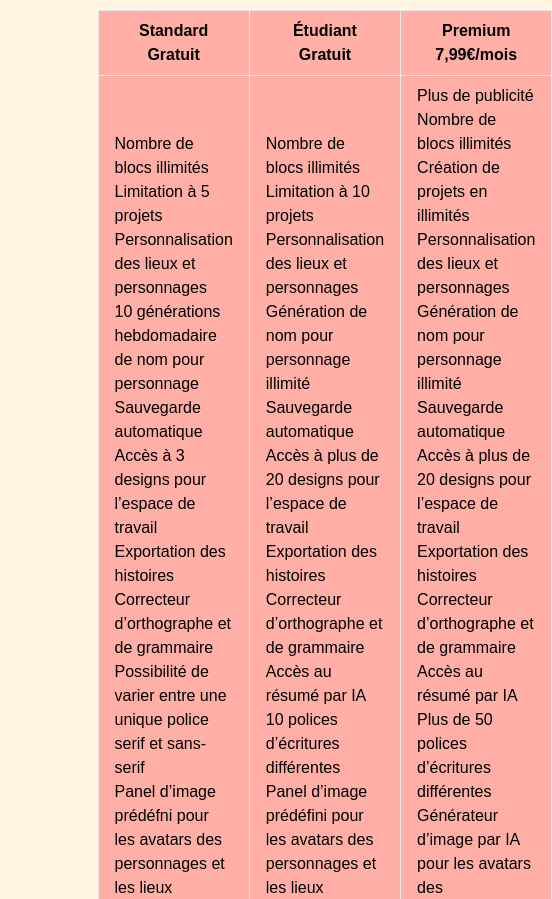
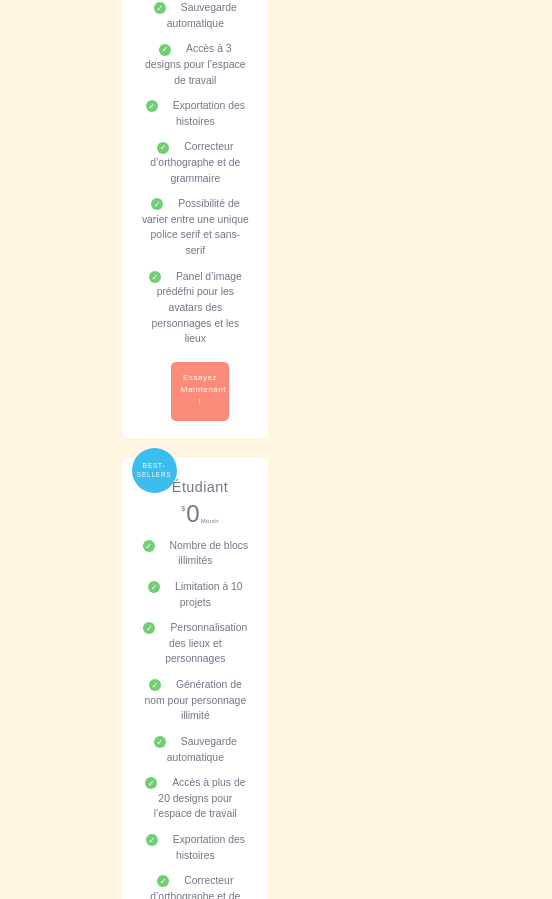
Before and after one commit to Nuxnuxx/Pluma, a React (Create React App) app in the folder client/: page /premium in a window 390 px wide. Shown: the part 1101-2000 px from the top of the page, 552 px wide, since content can reach past the window. Built offline with nearby package versions, Linux system fonts and the light colour scheme.

Commit message:
Tableau des prestations - PlumaPremium

```diff
--- a/client/src/siteVitrine/pages/PlumaPremium.js
+++ b/client/src/siteVitrine/pages/PlumaPremium.js
@@ -16,61 +16,73 @@ const PlumaPremium = () => {
                     </div>
                 </div>
             </div>
-            <div className="flex justify-center mt-4">
-                <img src="/assets/pile-de-livre.png" alt="pile de livre" className="pile-de-livre"/>
-                <div className="sous-titre mt-56">
-                    <p>Soyez Organisé et créatif pour seulement 7,99€ par mois</p>
-                </div>
+            <div className="pricingTable w-1/2 mx-auto mt-10">
+                <h2 className="pricingTable-title">Trouve la plume qui te convient.</h2>
+                <h3 className="pricingTable-subtitle">Soyez Organisé et créatif pour seulement 7,99€ par mois.</h3>
+
+                <ul className="pricingTable-firstTable">
+                    <li className="pricingTable-firstTable_table">
+                        <h1 className="pricingTable-firstTable_table__header">Standard</h1>
+                        <p className="pricingTable-firstTable_table__pricing">
+                            <span>$</span><span>0</span><span>Month</span></p>
+                        <ul className="pricingTable-firstTable_table__options">
+                            <li>Nombre de blocs illimités</li>
+                            <li>Limitation à 5 projets</li>
+                            <li>Personnalisation des lieux et personnages</li>
+                            <li>10 générations hebdomadaire de nom pour personnage</li>
+                            <li>Sauvegarde automatique</li>
+                            <li>Accès à 3 designs pour l’espace de travail</li>
+                            <li>Exportation des histoires</li>
+                            <li>Correcteur d’orthographe et de grammaire</li>
+                            <li>Possibilité de varier entre une unique police serif et sans-serif</li>
+                            <li>Panel d’image prédéfni pour les avatars des personnages et les lieux</li>
+                        </ul>
+                        <button className="pricingTable-firstTable_table__getstart">Essayez Maintenant !</button>
+                    </li>
+                    <li className="pricingTable-firstTable_table">
+                        <h1 className="pricingTable-firstTable_table__header">Étudiant</h1>
+                        <p className="pricingTable-firstTable_table__pricing">
+                            <span>$</span><span>0</span><span>Month</span></p>
+                        <ul className="pricingTable-firstTable_table__options">
+                            <li>Nombre de blocs illimités</li>
+                            <li>Limitation à 10 projets</li>
+                            <li>Personnalisation des lieux et personnages</li>
+                            <li>Génération de nom pour personnage illimité</li>
+                            <li>Sauvegarde automatique</li>
+                            <li>Accès à plus de 20 designs pour l’espace de travail</li>
+                            <li>Exportation des histoires</li>
+                            <li>Correcteur d’orthographe et de grammaire</li>
+                            <li>10 polices d’écritures différentes</li>
+                            <li>Panel d’image prédéfni pour les avatars des personnages et les lieux</li>
+                            <li>Accès au résumé par IA</li>
+                        </ul>
+                        <button className="pricingTable-firstTable_table__getstart">Essayez Maintenant !</button>
+                    </li>
+                    <li className="pricingTable-firstTable_table">
+                        <h1 className="pricingTable-firstTable_table__header">Premium</h1>
+                        <p className="pricingTable-firstTable_table__pricing">
+                            <span>$</span><span>7,99</span><span>Month</span></p>
+                        <ul className="pricingTable-firstTable_table__options">
+                            <li>Nombre de blocs illimités</li>
+                            <li>Création de projets en illimités</li>
+                            <li>Personnalisation des lieux et personnages</li>
+                            <li>Génération de nom pour personnage illimité</li>
+                            <li>Sauvegarde automatique</li>
+                            <li>Accès à plus de 20 designs pour l’espace de travail</li>
+                            <li>Exportation des histoires</li>
+                            <li>Correcteur d’orthographe et de grammaire</li>
+                            <li>Plus de 50 polices d’écritures différentes</li>
+                            <li>Panel d’image prédéfni pour les avatars des personnages et les lieux</li>
+                            <li>Accès au résumé par IA</li>
+                            <li>Génération d'image par IA pour les avatars des personnages et les lieux</li>
+                        </ul>
+                        <button className="pricingTable-firstTable_table__getstart">Essayez Maintenant !</button>
+                    </li>
+                </ul>
             </div>
-            <div className="w-1/2 mx-auto mt-10">
-                <table className="table-auto custom-table">
-                <thead>
-                    <tr>
-                        <th className="border px-4 py-2">Standard Gratuit</th>
-                        <th className="border px-4 py-2">Étudiant Gratuit</th>
-                        <th className="border px-4 py-2">Premium 7,99€/mois</th>
-                    </tr>
-                    </thead>
-                    <tbody>
-                        <tr>
-                            <td className="border px-4 py-2">Nombre de blocs illimités<br />
-                                Limitation à 5 projets<br />
-                                Personnalisation des lieux et personnages<br />
-                                10 générations hebdomadaire de nom pour personnage<br />
-                                Sauvegarde automatique<br />
-                                Accès à 3 designs pour l’espace de travail<br />
-                                Exportation des histoires<br />
-                                Correcteur d’orthographe et de grammaire<br />
-                                Possibilité de varier entre une unique police serif et sans-serif<br />
-                                Panel d’image prédéfni pour les avatars des personnages et les lieux</td>
-                            <td className="border px-4 py-2">Nombre de blocs illimités<br />
-                                Limitation à 10 projets<br />
-                                Personnalisation des lieux et personnages<br />
-                                Génération de nom pour personnage illimité<br />
-                                Sauvegarde automatique<br />
-                                Accès à plus de 20 designs pour l’espace de travail<br />
-                                Exportation des histoires<br />
-                                Correcteur d’orthographe et de grammaire<br />
-                                Accès au résumé par IA<br />
-                                10 polices d’écritures différentes<br />
-                                Panel d’image prédéfini pour les avatars des personnages et les lieux</td>
-                            <td className="border px-4 py-2">Plus de publicité<br />
-                                Nombre de blocs illimités<br />
-                                Création de projets en illimités<br />
-                                Personnalisation des lieux et personnages<br />
-                                Génération de nom pour personnage illimité<br />
-                                Sauvegarde automatique<br />
-                                Accès à plus de 20 designs pour l’espace de travail<br />
-                                Exportation des histoires<br />
-                                Correcteur d’orthographe et de grammaire<br />
-                                Accès au résumé par IA<br />
-                                Plus de 50 polices d’écritures différentes<br />
-                                Générateur d’image par IA pour les avatars des personnages et les lieux</td>
-                        </tr>
-                    </tbody>
-                </table>
-            </div>
-            <div className="grid grid-cols-1 md:grid-cols-3 gap-4 justify-center items-center  mt-10">
+
+
+            <div className="grid grid-cols-1 md:grid-cols-3 gap-4 justify-center items-center  mt-20">
                 <div className="text-center">
                     <strong>Faite 37% d'économie sur l'année en prenant l'abbonnement PlumaPremium Annuel pour seulement 59,99€ par an</strong>
                 </div>
@@ -84,6 +96,7 @@ const PlumaPremium = () => {
             <div className="text-center mt-4">
                 <button className="btnEssaisPremium mx-auto">Essayez PlumaPremium</button>
             </div>
+
             <ComposantPremiumEffect />
         </div>
     );
--- a/client/src/siteVitrine/styles/PlumaPremium.scss
+++ b/client/src/siteVitrine/styles/PlumaPremium.scss
@@ -137,28 +137,13 @@
   }
 }
 
-.pile-de-livre {
-  width: 700px;
-  height: auto;
-}
-
-.sous-titre{
-  font-size: 17px;
-  color: #D68E80;
-  font-weight: bold;
-}
-
-.custom-table {
-  background-color: #FFAFA5; /* Couleur de fond */
-}
-
 .btnEssaisPremium {
   font-family: 'Titillium Web', sans-serif;
   width: 250px;
   height: 45px;
   margin-top: 20px;
   border-radius: 50px;
-  background-color: #FC8C79;
+  background-color: #fc8c79;
   transition: all 0.3s ease-in-out;
   outline: none;
   cursor: pointer;
@@ -170,3 +155,378 @@
     background-color: #FFAFA5;
   }
 }
+
+
+$h1color: #6e768d;
+$h3color: #b4bdc6;
+$widthoftable: 31%;
+$bgctables: #ffffff;
+$bgfontcolor: #717787;
+
+.pricingTable{
+  margin: 40px auto;
+
+  &>&-title{
+    text-align: center;
+    color: $h1color;
+    font-size: 3em;
+    font-size: 300%;
+    margin-bottom: 20px;
+    letter-spacing: 0.04em;
+  }
+
+  &>&-subtitle{
+    text-align: center;
+    color: $h3color;
+    font-size: 1.8em;
+    letter-spacing: 0.04em;
+    margin-bottom: 60px;
+
+    @media screen and (max-width: 480px){
+      margin-bottom: 30px;
+    }
+  }
+
+  &-firstTable{
+    list-style: none;
+    padding-left: 2em;
+    padding-right: 2em;
+    text-align: center;
+
+    &_table{
+      vertical-align: middle;
+      width: $widthoftable;
+      background-color: $bgctables;
+      display: inline-block;
+      padding: 0px 30px 40px;
+      text-align: center;
+      max-width: 320px;
+      transition: all 0.3s ease;
+      border-radius: 5px;
+
+      @media screen and (max-width: 767px){
+        display: block;
+        width: 90%;
+        margin: 0 auto;
+        max-width: 90%;
+        margin-bottom: 20px;
+        padding: 10px;
+        padding-left: 20px;
+      }
+
+      & > * {
+        @media screen and (max-width: 767px){
+          display: inline-block;
+          vertical-align: middle;
+        }
+
+        @media screen and (max-width: 480px){
+          display: block;
+          float: none;
+        }
+      }
+
+      &:after {
+        @media screen and (max-width: 767px){
+          display: table;
+          content: '';
+          clear: both;
+        }
+      }
+
+      &:hover{
+        transform: scale(1.08);
+        @media screen and (max-width: 767px){
+          transform: none;
+        }
+      }
+
+      &:not(:last-of-type){
+        margin-right: (100%-$widthoftable*3)/2;
+        @media screen and (max-width: 767px){
+          margin-right: auto;
+        }
+      }
+
+      &:nth-of-type(2){
+        position: relative;
+
+        & h1{
+          @media screen and (max-width: 767px){
+            padding-top: 8%;
+          }
+        }
+
+        &:before{
+          content: 'Best-Sellers';
+          position: absolute;
+          color: white;
+          display: block;
+          background-color: #3bbdee;
+          text-align: center;
+          right: 15px;
+          top: -25px;
+          height: 65px;
+          width: 65px;
+          border-radius: 50%;
+          box-sizing: border-box;
+          font-size: 0.5em;
+          padding-top: 22px;
+          text-transform: uppercase;
+          letter-spacing: 0.13em;
+          transition: all 0.5s ease;
+
+          @media screen and (max-width: 988px){
+            font-size: 0.6em;
+          }
+
+          @media screen and (max-width: 767px){
+            left: 10px;
+            width: 45px;
+            height: 45px;
+            top: -10px;
+            padding-top: 13px;
+          }
+
+          @media screen and (max-width: 480px){
+            font-size: 0.8em;
+          }
+
+        }
+        &:hover:before{
+          transform: rotate(360deg);
+        }
+      }
+
+      &__header{
+        font-size: 1.6em;
+        padding: 40px 0px;
+        border-bottom: 2px solid #ebedec;
+        letter-spacing: 0.03em;
+
+        @media screen and (max-width: 1068px){
+          font-size: 1.45em;
+        }
+        @media screen and (max-width: 767px){
+          padding: 0px;
+          border-bottom: none;
+          float: left;
+          width: 33%;
+          padding-top: 3%;
+          padding-bottom: 2%;
+        }
+
+        @media screen and (max-width: 610px){
+          font-size: 1.3em;
+        }
+
+        @media screen and (max-width: 480px){
+          float: none;
+          width: 100%;
+          font-size: 1.8em;
+          margin-bottom: 5px;
+        }
+
+      }
+
+      &__pricing{
+        font-size: 3em;
+        padding: 30px 0px;
+        border-bottom: 2px solid #ebedec;
+        line-height: 0.7;
+
+        @media screen and (max-width: 1068px){
+          font-size: 2.8em;
+        }
+
+        @media screen and (max-width: 767px){
+          border-bottom: none;
+          padding: 0;
+          float: left;
+          clear: left;
+          width: 33%;
+        }
+
+        @media screen and (max-width: 610px){
+          font-size: 2.4em;
+        }
+
+        @media screen and (max-width: 480px){
+          float: none;
+          width: 100%;
+          font-size: 3em;
+          margin-bottom: 10px;
+        }
+
+        span:first-of-type{
+          font-size: 0.35em;
+          vertical-align: top;
+          letter-spacing: 0.15em;
+          @media screen and (max-width: 1068px){
+            font-size: 0.3em;
+          }
+        }
+        span:last-of-type{
+          vertical-align: bottom;
+          font-size: 0.30em;
+          letter-spacing: 0.04em;
+          padding-left: 0.2em;
+          @media screen and (max-width: 1068px){
+            font-size: 0.25em;
+          }
+        }
+      }
+
+      &__options{
+        list-style: none;
+        padding: 15px;
+        font-size: 0.9em;
+        border-bottom: 2px solid #ebedec;
+
+        @media screen and (max-width: 1068px){
+          font-size: 0.85em;
+        }
+
+        @media screen and (max-width: 767px){
+          border-bottom: none;
+          padding: 0;
+          margin-right: 10%;
+        }
+
+        @media screen and (max-width: 610px){
+          font-size: 0.7em;
+          margin-right: 8%;
+        }
+
+        @media screen and (max-width: 480px){
+          font-size: 1.3em;
+          margin-right: none;
+          margin-bottom: 10px;
+        }
+
+
+
+        & > li {
+          padding: 8px 0px;
+
+          @media screen and (max-width: 767px){
+            text-align: left;
+          }
+
+          @media screen and (max-width: 610px){
+            padding: 5px 0;
+          }
+
+          @media screen and (max-width: 480px){
+            text-align: center;
+          }
+
+          &:before{
+            content: '✓';
+            display: inline-flex;
+            margin-right: 15px;
+            color: white;
+            background-color: #71ce73;
+            border-radius: 50%;
+            width: 15px;
+            height: 15px;
+            font-size: 0.8em;
+            padding: 2px;
+            align-items: center;
+            justify-content: center;
+
+            @media screen and (max-width: 1068px){
+              width: 14px;
+              height: 14px;
+              padding: 1.5px;
+            }
+
+            @media screen and (max-width: 767px){
+              width: 12px;
+              height: 12px;
+            }
+
+          }
+        }
+      }
+
+      &__getstart{
+        color: white;
+        border: 0;
+        background-color: #FC8C79;
+        margin-top: 30px;
+        border-radius: 5px;
+        cursor: pointer;
+        padding: 15px;
+        box-shadow: 0px 3px 0px 0px rgba(252, 140, 121, 1);
+        letter-spacing: 0.07em;
+        transition: all 0.4s ease;
+
+        @media screen and (max-width: 1068px){
+          font-size: 0.95em;
+        }
+
+        @media screen and (max-width: 767px){
+          margin-top: 0;
+        }
+
+        @media screen and (max-width: 610px){
+          font-size: 0.9em;
+          padding: 10px;
+        }
+
+        @media screen and (max-width: 480px){
+          font-size: 1em;
+          width: 50%;
+          margin: 10px auto;
+        }
+
+        &:hover {
+          transform: translateY(-10px);
+          box-shadow: inset 0 0 10px 1px rgba(252, 140, 121, 1), 0px 40px 29px -19px rgba(252, 140, 121, 1);
+          @media screen and (max-width: 767px) {
+            transform: none;
+            box-shadow: none;
+          }
+        }
+
+        &:active{
+          box-shadow: inset 0 0 10px 1px rgba(252, 140, 121, 1), 0px 40px 29px -19px rgba(252, 140, 121, 1);
+          transform: scale(0.95) translateY(-9px);
+          @media screen and (max-width: 767px){
+            transform: scale(0.95) translateY(0);
+            box-shadow:  none;
+          }
+        }
+      }
+    }
+
+
+  }
+}
+
+
+body{
+  font-family: 'Montserrat', sans-serif;
+  font-size: 100%;
+  color: $bgfontcolor;
+
+  @media screen and (max-width: 960px){
+    font-size: 80%;
+  }
+  @media screen and (max-width: 776px){
+    font-size: 70%;
+  }
+  @media screen and (max-width: 496px){
+    font-size: 50%;
+  }
+  @media screen and (max-width: 320px){
+    font-size: 40%;
+  }
+}
+
+*{
+  padding:   0;
+  margin: 0;
+  box-sizing: border-box;
+}
```
